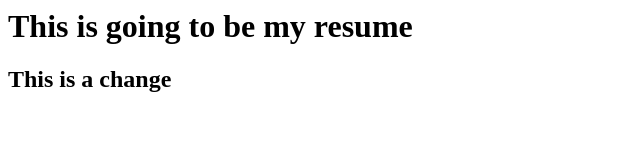
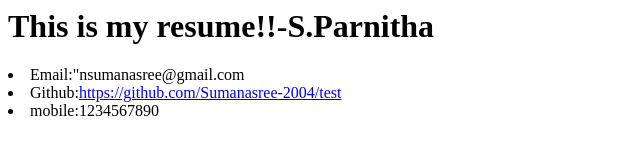
Before and after one commit to Sumanasree-2004/test, a plain HTML site: page index.html in a window 1280 px wide. Shown: the whole page, without its empty margins (0-640 px from the left). Drawn offline with Linux system fonts and the light colour scheme.

Commit message:
resume is made

```diff
--- a/index.html
+++ b/index.html
@@ -1,9 +1,7 @@
 <html>
-    <head>
-        <title>Resume</title>
-    </head>
-    <body>
-        <h1>This is going to be my resume</h1>
-        <h2>This is a change</h2>
-    </body>
+    <head><title>Resume</title></head>
+    <body><h1>This is my resume!!-S.Parnitha</h1>
+    <li>Email:"nsumanasree@gmail.com</li>
+    <li>Github:<a href="https://github.com/Sumanasree-2004/test">https://github.com/Sumanasree-2004/test</a></li>
+    <li>mobile:1234567890</li>
 </html>
```
